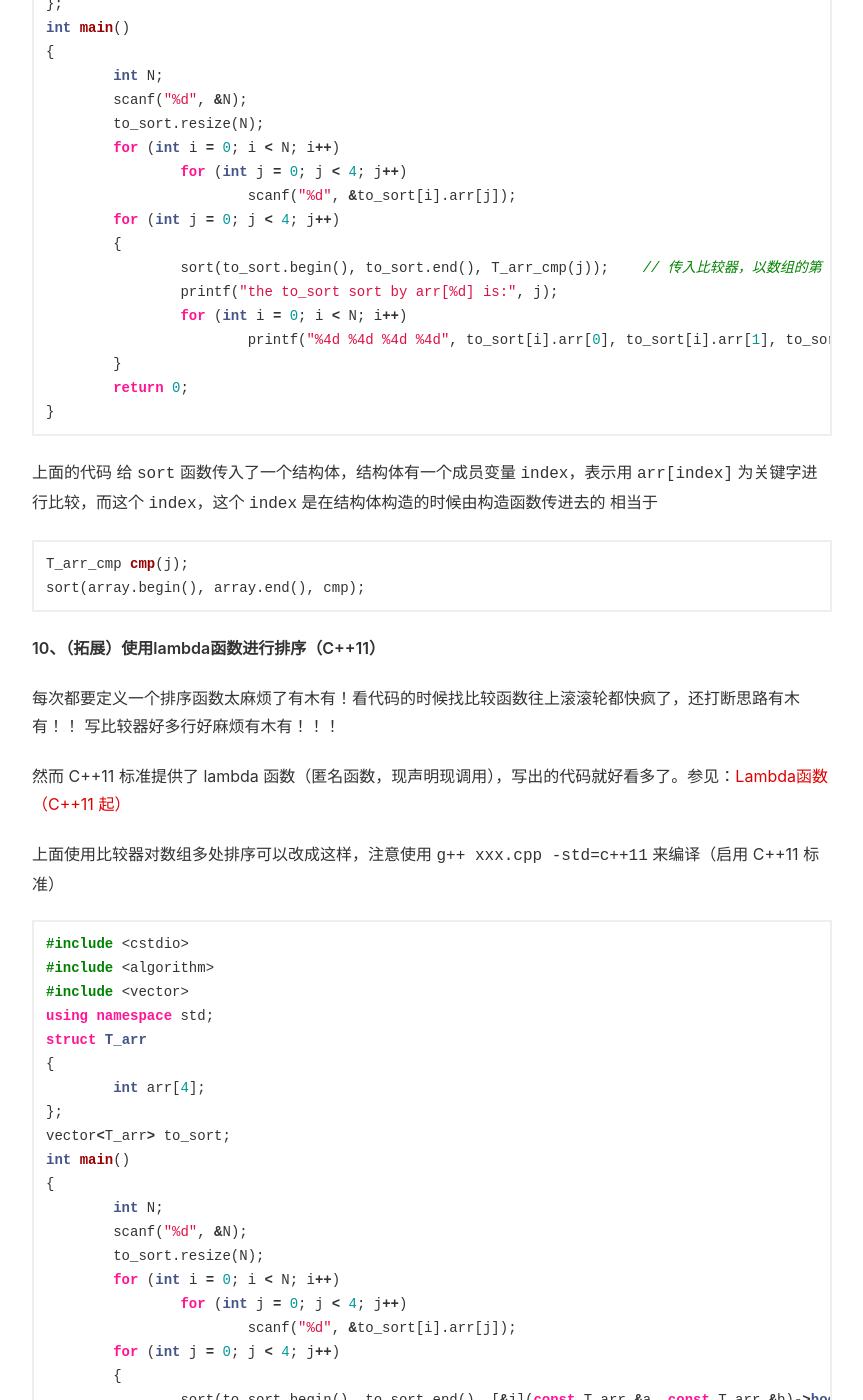
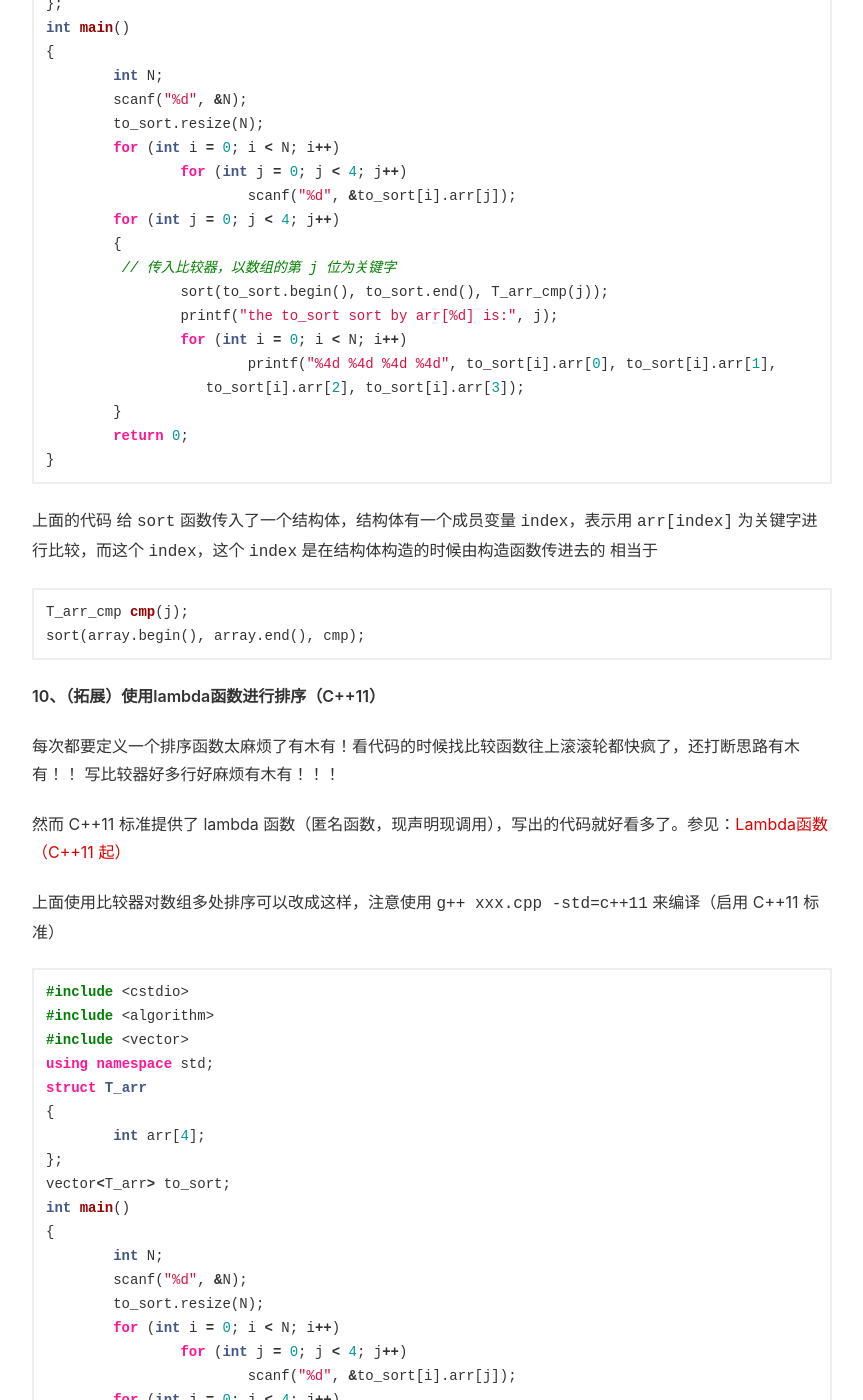
Before and after one commit to Quebradawill/quebrada.github.io, a Jekyll site: the page built from _posts/2020-02-11-acm-templates.md, in a window 1280 px wide and 1400 px high, scrolled down 9123 px. Shown: the whole window, without its empty margins (208-1071 px from the left). Built offline with Jekyll 4.4.1, drawn with Linux system fonts in a browser that asks for light colours; formulas are drawn with MathJax 3; a script that is not in the unit is left out; comment, search, counter and statistics services are not loaded; some of the changed text lies outside the part shown.

Commit message:
Update 2020-02-11-acm-templates.md

```diff
--- a/_posts/2020-02-11-acm-templates.md
+++ b/_posts/2020-02-11-acm-templates.md
@@ -85,7 +85,7 @@ int main()
     cin >> N >> M;
     for (int i = 1; i <= N; i++)
         tab[i].clear();
-    for (int i = 0; i < M；i++)
+    for (int i = 0; i < M; i++)
     {
         int a, b;
         cin >> a >> b;
@@ -386,10 +386,12 @@ int main()
 			scanf("%d", &to_sort[i].arr[j]);
 	for (int j = 0; j < 4; j++)
 	{
-		sort(to_sort.begin(), to_sort.end(), T_arr_cmp(j));    // 传入比较器，以数组的第 j 位为关键字
+         // 传入比较器，以数组的第 j 位为关键字
+		sort(to_sort.begin(), to_sort.end(), T_arr_cmp(j));
 		printf("the to_sort sort by arr[%d] is:", j);
 		for (int i = 0; i < N; i++)
-			printf("%4d %4d %4d %4d", to_sort[i].arr[0], to_sort[i].arr[1], to_sort[i].arr[2], to_sort[i].arr[3]);
+			printf("%4d %4d %4d %4d", to_sort[i].arr[0], to_sort[i].arr[1],
+                   to_sort[i].arr[2], to_sort[i].arr[3]);
 	}
 	return 0;
 }
@@ -436,7 +438,8 @@ int main()
 		});
 		printf("the to_sort sort by arr[%d] is:", j);
 		for (int i = 0; i < N; i++)
-			printf("%4d %4d %4d %4d", to_sort[i].arr[0], to_sort[i].arr[1], to_sort[i].arr[2], to_sort[i].arr[3]);
+			printf("%4d %4d %4d %4d", to_sort[i].arr[0], to_sort[i].arr[1],
+                   to_sort[i].arr[2], to_sort[i].arr[3]);
 	}
 	return 0;
 }
```
Also changed, not shown: other parts of _posts/2020-02-11-acm-templates.md (+1 -1 lines).
